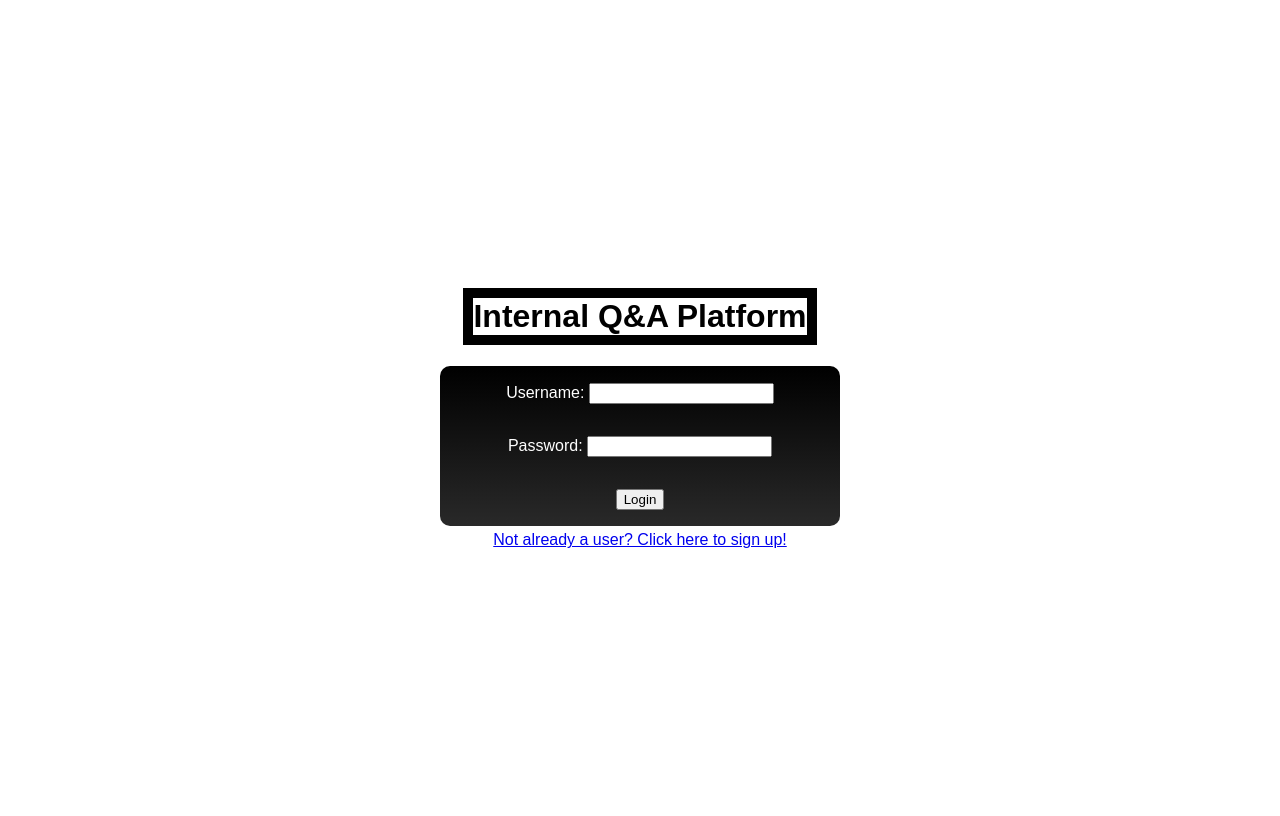
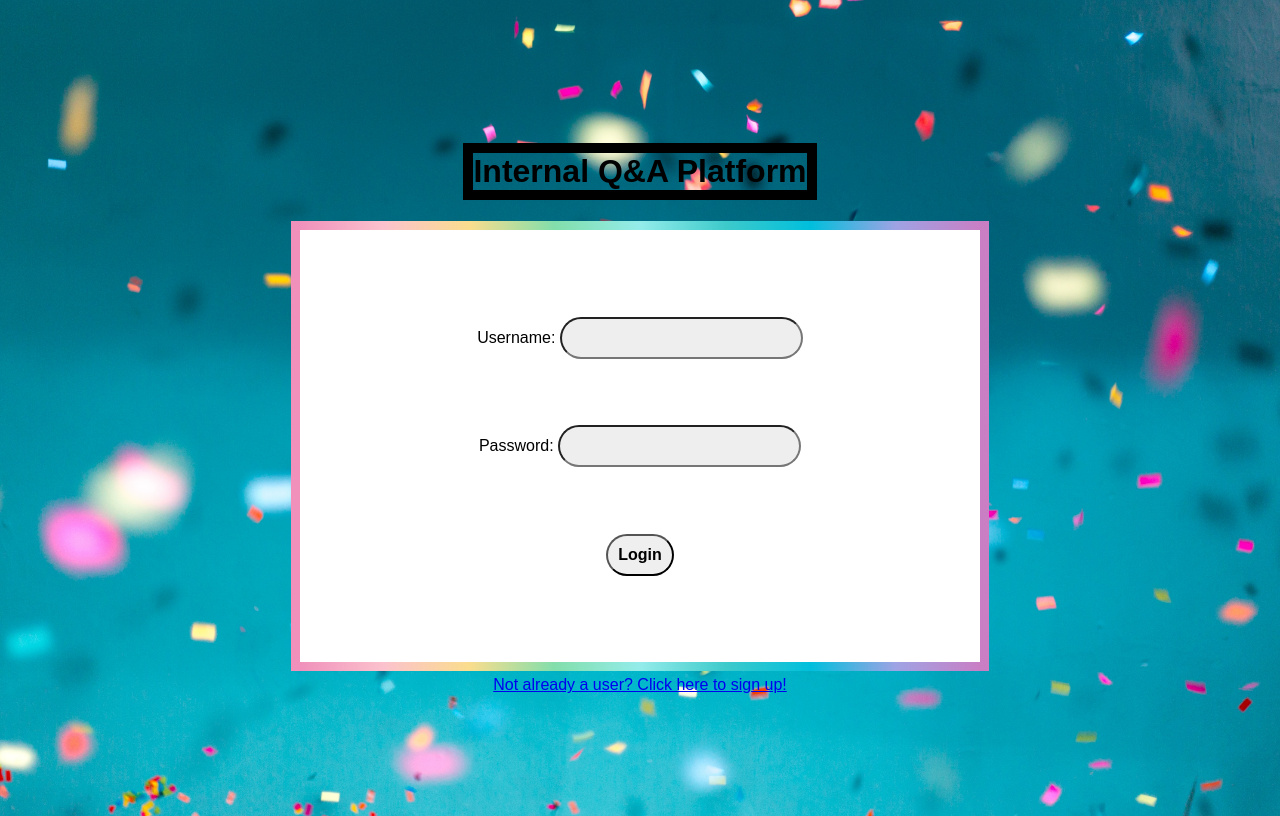
Before and after one commit to Adeola-Teddy/Internal-QA-Platform, a Flask app: page / in a window 1280 px wide. Run offline with Flask 3, Linux system fonts and the light colour scheme.

Commit message:
Quick Fix

```diff
--- a/static/css/login.css
+++ b/static/css/login.css
@@ -5,27 +5,54 @@ body {
     flex-direction: column;
     height: 100vh;
     font-family: Arial, Helvetica, sans-serif;
-    color: white;
-    background-image: linear-gradient(70deg, rgb(255, 255, 255), rgb(255, 255, 255));
+    color: black;
     background-size: cover;
+    background-image: url(/static/images/background.png);
+    background-repeat: no-repeat;
+    background-size: cover;
+    background-position: center center;
   }
 
 form {
-    height: 20vh;
-    width: 50vh;
+    background-color: rgb(255 255 255);
+    height: 49vh;
+    width: 80vh;
     display: flex;
-    justify-content: space-around;
+    justify-content: space-evenly;
     align-items: center;
     flex-direction: column;
-    flex-wrap: wrap;
-    background-image: linear-gradient(rgb(0, 0, 0), rgb(41, 41, 41));
-    border-radius: 10px;
+    border-radius: 22px;
+    padding: 20px;
+    right: 73px;
+    border-radius: 17px;
+    border-image: linear-gradient();
 
+    border-width: 9px;
+    border-style: solid;
+    border-image: linear-gradient(to right, #f090bb, #fbc2cd, #fadd8d, #82deab, #93ecea, #3ecacb, #00bfdc, #9ea3e4, #ca7ec4) 1;
 }
 
 form > {
     border: 0px;
     padding: 10px,10px,10px;
+}
+
+input {
+    font-size: 16px;
+    font-weight: bold;
+    text-align: center;
+    display: inline-block;
+    padding: 10px;
+    background-color: #eee;
+    border-radius: 25px;
+}
+input[type="submit" i] {
+    appearance: auto;
+    user-select: none;
+    white-space: pre;
+    align-items: flex-start;
+    text-align: center;
+    background-color: buttonface;
 }
 
 h1 {
```
Also changed, not shown: app.py (line endings or trailing spaces), static/images/background.png (added).
